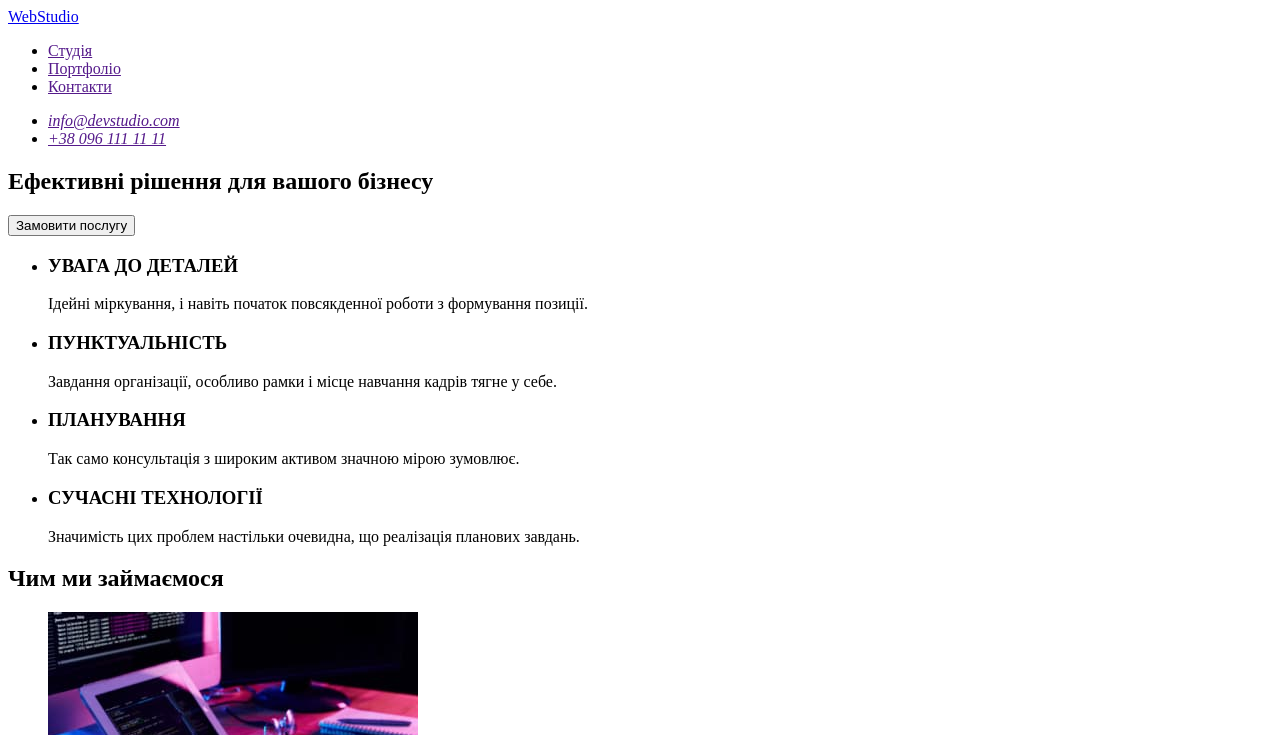
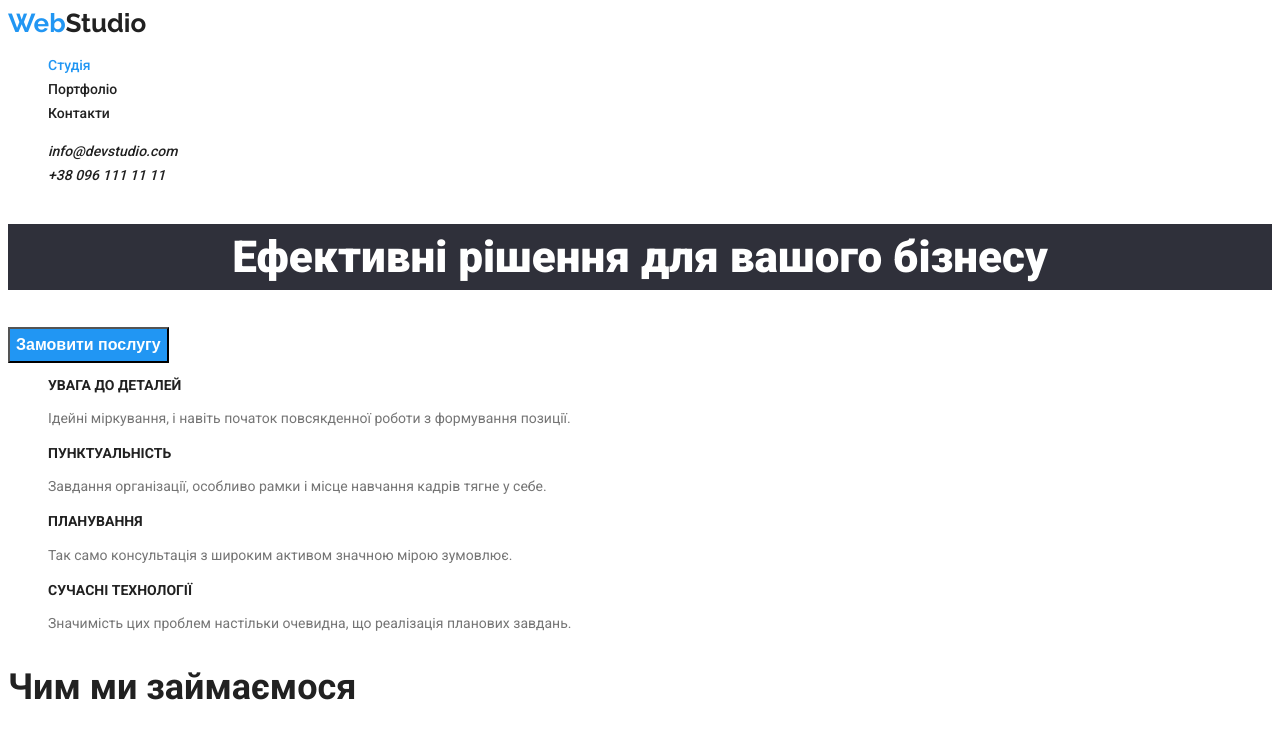
Before and after one commit to igorgnatiuk1/webstudio, a plain HTML site: page index.html in a window 1280 px wide. Shown: the top 735 px of the page. Drawn offline with Linux system fonts and the light colour scheme.

Commit message:
добавив стиль

```diff
--- /dev/null
+++ b/css/style.css
@@ -0,0 +1,124 @@
+:root{
+    --blue: #2196F3;
+    --black: #212121;
+    --white: #FFFFFF;
+}
+
+
+body{
+  color: #212121;
+  font-family: Roboto;
+  font-size: 14px;
+  font-weight: 400;
+  line-height:1.71;
+}
+ul{
+    list-style: none;
+}
+header a, .footer a{
+    text-decoration: none;
+    color: var(--black);
+}
+.active{
+    color: var(--blue);
+}
+
+.button-hero{
+color: var(--white);
+background-color: var(--blue);
+font-size: 16px;
+font-weight: 700;
+line-height: 1.87;
+
+}
+.hero h1{
+    color: var(--white);
+    background-color: #2F303A;
+    text-align: center;
+font-size: 44px;
+font-weight: 900;
+line-height: 1.5;
+
+
+}
+.logo{
+    font-family: Raleway;
+font-size: 26px;
+font-weight: 700;
+line-height: 1.17;
+
+
+}
+.web-logo{
+    color: var(--blue);
+}
+p{
+    color: #757575;
+}
+.link:hover{
+    color: var(--blue);
+}
+.link{
+font-size: 14px;
+font-weight: 500;
+line-height: 1.17;
+}
+.info h3{
+font-size: 14px;
+font-weight: 700;
+line-height: 1.17;
+}
+.photos h2,
+.commands h2{
+font-size: 36px;
+font-weight: 700;
+line-height: 1.17;
+}
+.commands h3{
+font-size: 16px;
+font-weight: 500;
+line-height: 1.17;
+}
+.commands p{
+font-size: 16px;
+font-weight: 400;
+line-height: 1.17;
+}
+.city{
+    color: var(--white);
+}
+.mail{
+    color: #FFFFFF99;
+}
+.footer{
+    background-color: #2F303A;
+}
+.footer a{
+    color: var(--white);
+}
+.radio-button button{
+    background-color: #F5F4FA;
+    color: var(--black);
+font-size: 16px;
+font-weight: 500;
+line-height: 1.62;
+}
+.radio-button button:hover,
+.radio-button button:focus{
+    color: var(--white);
+    background-color: var(--blue);
+
+
+
+}
+.gallery h3{
+font-size: 18px;
+font-weight: 700;
+line-height: 2;
+}
+.gallery p{
+font-size: 16px;
+font-weight: 400;
+line-height: 1.87;
+color: #757575;
+}
--- a/index.html
+++ b/index.html
@@ -4,30 +4,34 @@
     <meta charset="UTF-8">
     <meta name="viewport" content="width=device-width, initial-scale=1.0">
     <title>Document</title>
+    <link rel="preconnect" href="https://fonts.googleapis.com">
+<link rel="preconnect" href="https://fonts.gstatic.com" crossorigin>
+<link href="https://fonts.googleapis.com/css2?family=Raleway:wght@700&family=Roboto:wght@400;500;700;900&display=swap" rel="stylesheet">
+    <link rel="stylesheet" href="./css/style.css">
 </head>
 <body>
     <header>
         <nav>
-            <a href="/">WebStudio</a>
+            <a href="./index.html" class="logo"><span class="web-logo">Web</span>Studio </a>
             <ul>
-              <li><a href="">Студія</a></li>
-              <li><a href="">Портфоліо</a></li>
-              <li><a href="">Контакти</a></li>
+              <li class="list"><a href="" class="link active">Студія</a></li>
+              <li class="list"><a href="./portfolio.html" class="link">Портфоліо</a></li>
+              <li class="list"><a href="" class="link">Контакти</a></li>
             </ul>
            <address>
                <ul>
-                   <li><a href="">info@devstudio.com</a></li>
-                   <li><a href="">+38 096 111 11 11</a></li>
+                   <li><a href="" class="link">info@devstudio.com</a></li>
+                   <li><a href="" class="link">+38 096 111 11 11</a></li>
                </ul>
            </address>
         </nav>
     </header>
    <main>
-    <section>
+    <section class="hero">
         <h1>Ефективні рішення для вашого бізнесу</h1>
-        <button>Замовити послугу</button>
+        <button type="button" class="button-hero">Замовити послугу</button>
     </section>
-    <section>
+    <section class="info">
         <ul>
             <li>
                 <h3>УВАГА ДО ДЕТАЛЕЙ</h3>
@@ -47,7 +51,7 @@
             </li>
         </ul>
     </section>
-    <section>
+    <section class="photos">
         <h2>Чим ми займаємося</h2>
         <ul>
             <li>
@@ -61,9 +65,11 @@
             </li>
         </ul>
     </section>
-    <section>
+    <section class="commands">
         <h2>Наша команда</h2>
         <ul>
+
+
             <li>
                 <img src="./images/igor.jpg" alt="igor" width="270">
                 <h3>Ігор Дем'яненко</h3>
@@ -90,10 +96,10 @@
 
     </section>
    </main>
-   <footer>
-    <a href="./index.html">WebStudio</a>
-    <address>м. Київ, пр-т Лесі Українки, 26<br>info@devstudio.com<br> +38 096 111 11 11</address>
+   <footer class="footer">
+    <a href="/" class="logo"><span class="web-logo">Web</span>Studio </a>
+    <address><span class="city">м. Київ, пр-т Лесі Українки, 26</span><br><span class="mail">info@devstudio.com<br> +38 096 111 11 11</span></address>
    </footer>
 
 </body>
-</html>
+</html
```
